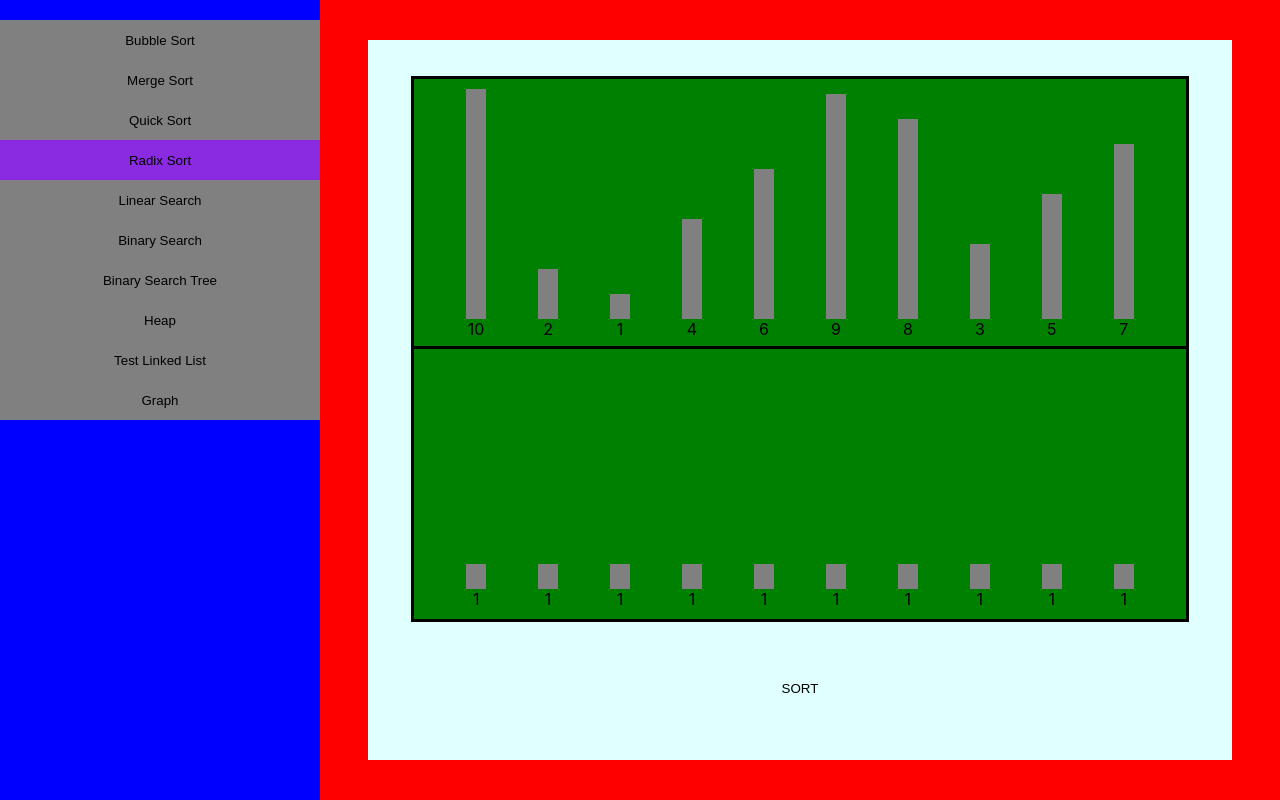
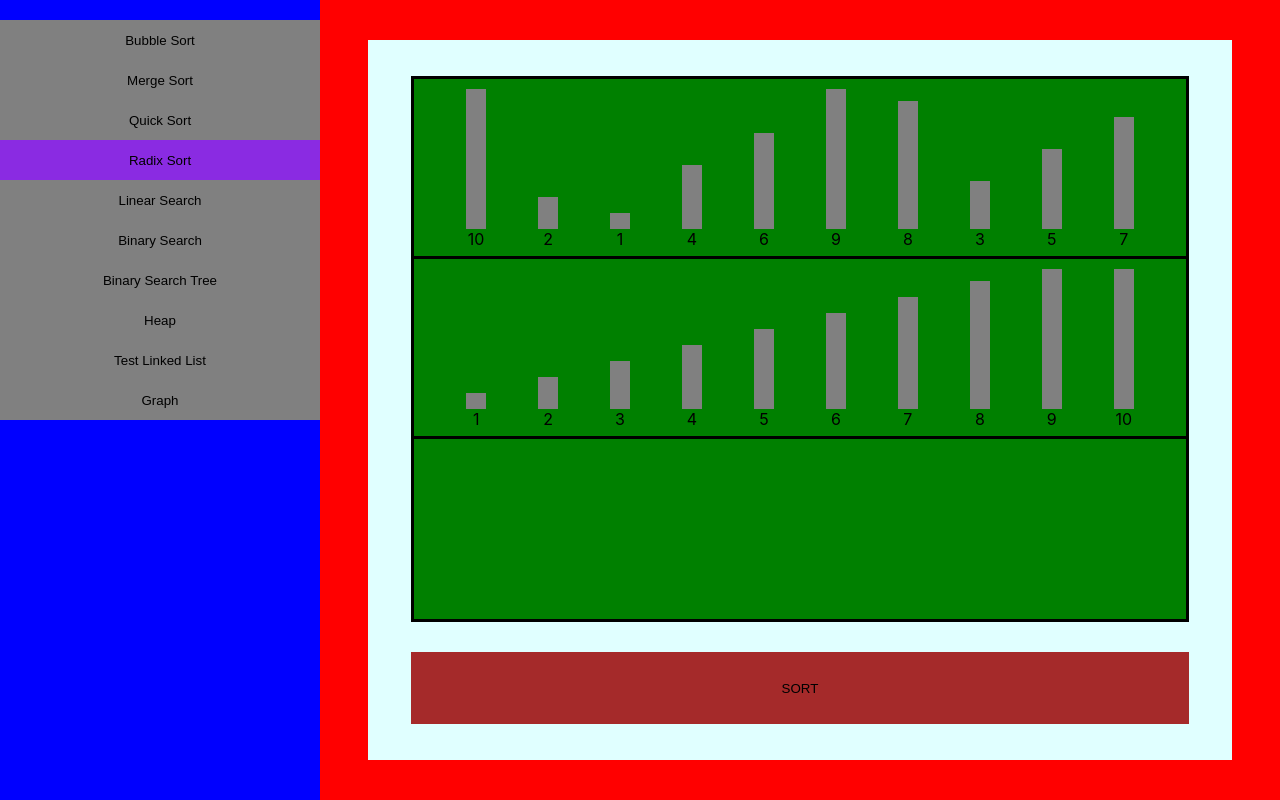
Before and after one commit to scriobhh/algorithm_visualizer, a React (Create React App) app: page / in a window 1280 px wide. Both pictures are taken after a click on the button "Radix Sort". Built offline with nearby package versions, Linux system fonts and the light colour scheme.

Commit message:
updated RadixSortContainer

```diff
--- a/src/components/Sort/RadixSortContainer/RadixSortContainer.js
+++ b/src/components/Sort/RadixSortContainer/RadixSortContainer.js
@@ -1,6 +1,8 @@
 import React from 'react';
 import { swap, randomize_array} from '../../../util';
 import ArrayView from '../../ArrayView/ArrayView';
+import ButtonContainer from '../../ButtonContainer/ButtonContainer';
+import FuncContextButton from '../../Buttons/FunctionContextButton';
 
 function get_max(arr)
 {
@@ -57,21 +59,20 @@ function* counting_sort(arr, digit)
 
   for(let i=1; i<count_arr.length; i++)
   {
-    yield {array: arr, count_array: count_arr, current_digit: digit, completed: new Set()};
+    // yield {array: arr, count_array: count_arr, current_digit: digit, completed: new Set()};
     count_arr[i] += count_arr[i-1];
   }
 
   for(let i=len-1; i>=0; i--)
   {
-    yield {array: arr, count_array: count_arr, current_digit: digit, completed: new Set()};
+    yield {array: arr, count_array: count_arr, output_arr: output_arr, current_digit: digit, completed: new Set()};
     let key = extract_digit(arr[i], digit);
     count_arr[key] -= 1;
     let sort_index = count_arr[key];
 
     output_arr[sort_index] = arr[i];
   }
-  // TODO debug code
-  console.log(output_arr);
+
   yield {finished: true, output: output_arr};
 }
 
@@ -108,39 +109,77 @@ class RadixSortContainer extends React.Component
     randomize_array(arr);
     this.state.arr = arr;
 
-    this.state.sort_coroutine = RadixSort(this.state.arr);
-    // TODO this might break if .next() has done: true on first iteration
-    this.state.sort_context = this.state.sort_coroutine.next().value;
-  }
-  sort_step = () => {
-    let temp = this.state.sort_coroutine.next();
-    if(!temp.done)
-    {
-      this.setState( {sort_context: temp.value} );
+    let temp_gen_obj = RadixSort(this.state.arr);
+    this.state.func_context = {
+      active_func_ref: this.sort_func_wrapper,
+      context: {
+        generator_obj: temp_gen_obj,
+        last_return_val: temp_gen_obj.next()
+      }
     }
   }
+
+  // TODO update_func_context is duplicated in many containers
+  update_func_context = (new_func_context) => {
+    // TODO will this work with just:
+    // this.setState( {func_context: new_func_context} );
+    // ????
+    if(new_func_context.context.last_return_val.done)
+      return;
+    else
+    {
+      this.setState({
+        func_context: {
+          active_func_ref: new_func_context.active_func_ref,
+          context: {
+            generator_obj: new_func_context.context.generator_obj,
+            last_return_val: new_func_context.context.last_return_val
+          }
+        }
+      });
+    }
+  };
+
+  sort_func_wrapper = () => {
+    return RadixSort();
+  };
+
   render()
   {
-    let dummy_context = {array: this.state.sort_context.count_array, completed: new Set()};
-    //console.log(dummy_context.array.length);
     // TODO crashes when rendering dummy_context ArrayView when count_array is undefined (no return from RadixSort())
-    if(dummy_context.array)
+    const button_el_arr = [
+      <FuncContextButton
+        coroutineStepArg={undefined} // arg passed to assignedFunction on each step
+        updateContainerCallback={this.update_func_context}
+        assignedFunction={this.sort_func_wrapper}
+        functionContext={this.state.func_context}
+        isDisabled={false}>
+        SORT
+      </FuncContextButton>,
+    ];
+    let func_context = this.state.func_context.context.last_return_val.value;
+    if(func_context.count_array)
     {
       return (
         <div className="sort-container">
           <div className="array-view-container">
             <div className="cont">
               <div className="thingy">
-                <ArrayView sortContext={this.state.sort_context} />
+                <ArrayView sortContext={func_context} />
               </div>
             </div>
             <div className="cont">
               <div className="thingy">
-                <ArrayView sortContext={dummy_context} />
+                <ArrayView sortContext={{array: func_context.count_array, completed: new Set()}} />
+              </div>
+            </div>
+            <div className="cont">
+              <div className="thingy">
+                <ArrayView sortContext={{array: func_context.output_arr, completed: new Set()}} />
               </div>
             </div>
           </div>
-          <button onClick={this.sort_step} className="sort-button"> SORT </button>
+          <ButtonContainer buttonElementArr={button_el_arr} />
         </div>
       );
     }
@@ -151,11 +190,11 @@ class RadixSortContainer extends React.Component
           <div className="array-view-container">
             <div className="cont">
               <div className="thingy">
-                <ArrayView sortContext={this.state.sort_context} />
+                <ArrayView sortContext={func_context} />
               </div>
             </div>
           </div>
-          <button onClick={this.sort_step} className="sort-button"> SORT </button>
+          <ButtonContainer buttonElementArr={button_el_arr} />
         </div>
       );
     }
```
